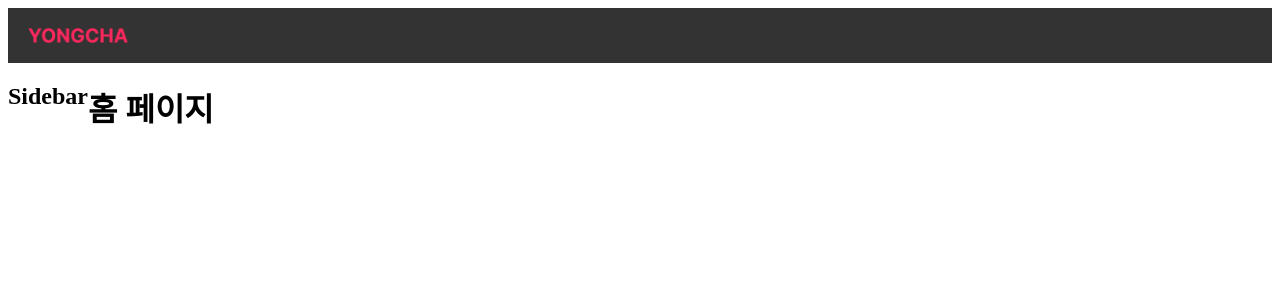
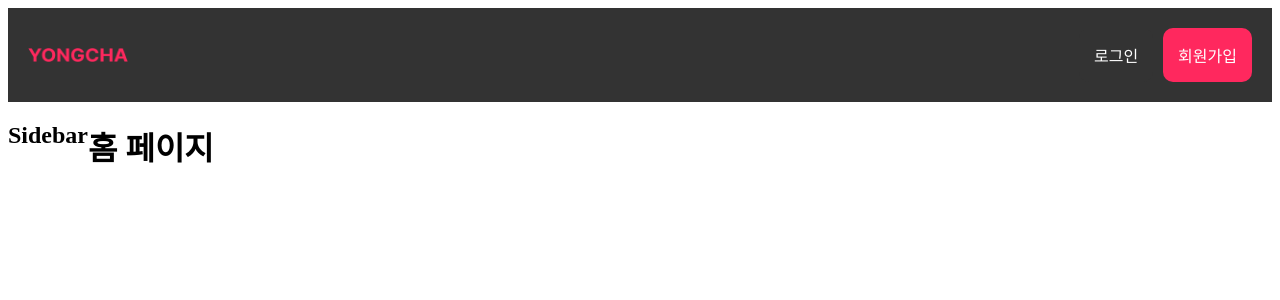
Before and after one commit to UMC-ERICA/7th_Web_A, a React (Vite) app in the folder 리아-이아현/3주차/movie-website/: page / in a window 1280 px wide. Shown: the top 300 px of the page. Built offline with nearby package versions, Linux system fonts and the light colour scheme.

Commit message:
style: 로그인, 회원가입 버튼 스타일링

```diff
--- a/리아-이아현/3주차/movie-website/src/components/NavBar.jsx
+++ b/리아-이아현/3주차/movie-website/src/components/NavBar.jsx
@@ -20,12 +20,35 @@ const Logo = styled(Link)`
   }
 `;
 
+const NavButtons = styled.div`
+  display: flex;
+  gap: 10px;
+`;
+
+const Button = styled(Link)`
+  background-color: ${(props) => props.color};
+  border: none;
+  border-radius: 10px;
+  padding: 15px;
+  cursor: pointer;
+  color: white;
+  text-decoration: none;
+
+  &:hover {
+    text-decoration: underline;
+  }
+`;
+
 const Navbar = () => {
   return (
     <NavbarContainer>
       <Logo to="/">
         <img src={LogoImage} alt="로고" />
       </Logo>
+      <NavButtons>
+        <Button color={"#333"}>로그인</Button>
+        <Button color={"#FF285E"}>회원가입</Button>
+      </NavButtons>
     </NavbarContainer>
   );
 };
```
